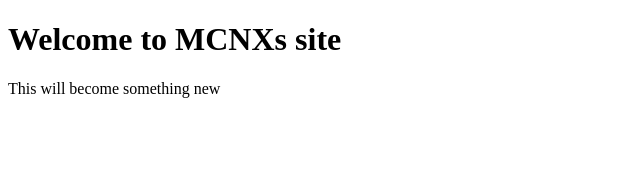
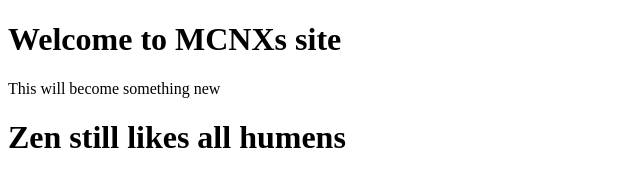
Before and after one commit to MCNX24/MCNX24.fun, a plain HTML site: page index.html in a window 1280 px wide. Shown: the whole page, without its empty margins (0-640 px from the left). Drawn offline with Linux system fonts and the light colour scheme.

Commit message:
Added awesome message about my boi zen

```diff
--- a/index.html
+++ b/index.html
@@ -6,5 +6,6 @@
 <body>
     <h1>Welcome to MCNXs site</h1>
     <p>This will become something new</p>
+  <h1>Zen still likes all humens</h1>
     </body>
 </html>
```
